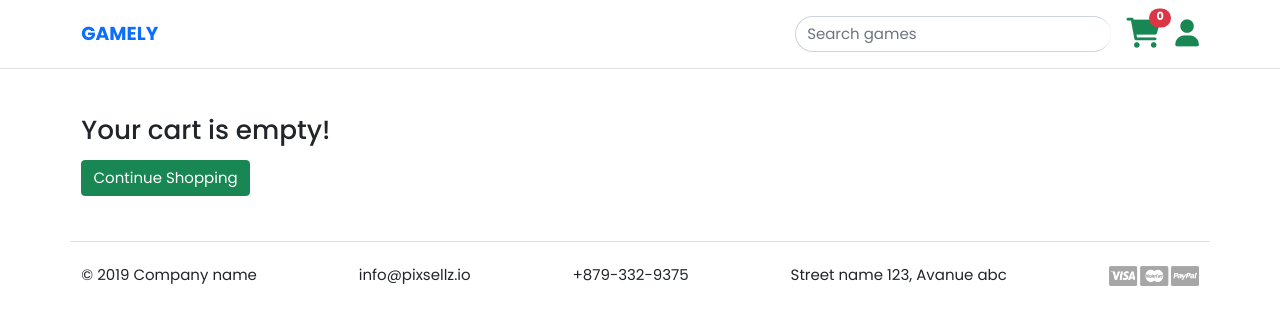
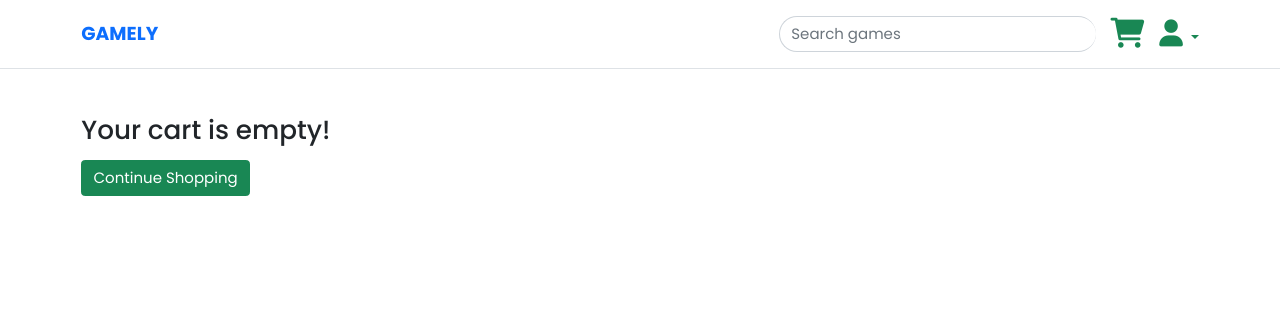
Before and after one commit to mickeymaruf/Gamely, a Django app: page /cart/ in a window 1280 px wide. Shown: the top 325 px of the page. Run offline with Django 4.2, Linux system fonts and the light colour scheme; a user stored in the database is signed in; data that the repository does not hold is empty; some libraries are stand-ins or nearby versions; some web fonts are replaced.

Commit message:
Cart only for login user

```diff
--- a/carts/views.py
+++ b/carts/views.py
@@ -1,16 +1,19 @@
 from django.shortcuts import redirect, render
+from django.contrib.auth.decorators import login_required
 
 from .models import Cart, CartItem
 from store.models import Product
 
 # Create your views here.
 
+@login_required(login_url='login')
 def _cart_id(request):
     cart = request.session.session_key
     if not cart:
         cart = request.session.create()
     return cart
 
+@login_required(login_url='login')
 def add_cart(request, product_id):
     try:
         cart = Cart.objects.get(cart_id=_cart_id(request))
@@ -29,6 +32,7 @@ def add_cart(request, product_id):
 
     return redirect('cart')
 
+@login_required(login_url='login')
 def cart(request, total=0, grand_total=0, tax=0, tax_percentage = 5):
     try:
         cart = Cart.objects.get(cart_id=_cart_id(request))
@@ -57,6 +61,7 @@ def cart_items_quantity(request, cart_items_quantity=0):
 
     return {'cart_items_quantity': cart_items_quantity}
 
+@login_required(login_url='login')
 def remove_cart(request, product_id):
     cart = Cart.objects.get(cart_id=_cart_id(request))
     product = Product.objects.get(id=product_id)
@@ -64,6 +69,7 @@ def remove_cart(request, product_id):
     cart_item.delete()
     return redirect('cart')
 
+@login_required(login_url='login')
 def remove_cart_item(request, product_id):
     cart = Cart.objects.get(cart_id=_cart_id(request))
     product = Product.objects.get(id=product_id)
--- a/store/urls.py
+++ b/store/urls.py
@@ -5,5 +5,5 @@ from . import views
 urlpatterns = [
     path('', views.store, name="store"),
     path('<slug:category_slug>/', views.store, name="product_by_catory"),
-    path('<slug:category_slug>/<str:product_name>/', views.single_product, name="single_product"),
+    path('<slug:category_slug>/<str:product_slug>/', views.single_product, name="single_product"),
 ]
--- a/store/views.py
+++ b/store/views.py
@@ -23,9 +23,9 @@ def category_links(request):
     category_links = Category.objects.all()
     return {'category_links': category_links}
 
-def single_product(request, category_slug, product_name):
+def single_product(request, category_slug, product_slug):
     try:
-        product = Product.objects.get(category__slug=category_slug, name=product_name)
+        product = get_object_or_404(Product, category__slug=category_slug, slug=product_slug)
         in_cart = CartItem.objects.filter(cart__cart_id=_cart_id(request), product=product).exists()
     except Exception as e:
         raise e
--- a/templates/includes/footer.html
+++ b/templates/includes/footer.html
@@ -1,12 +1,6 @@
 {% load static %}
 <!-- footer -->
 <section id="footer" class="mt-3">
-    <div class="container border-top py-4 d-flex justify-content-between align-items-center">
-        <p>© 2019 Company name</p>
-        <p>info@pixsellz.io</p>
-        <p>+879-332-9375</p>
-        <p>Street name 123, Avanue abc</p>
-        <img style="width:90px; height: 20px;" src="{% static 'images/cards.png' %}" alt="">
-    </div>
+
 </section>
 <!-- footer -->
--- a/templates/includes/navbar.html
+++ b/templates/includes/navbar.html
@@ -15,18 +15,27 @@
 
       <!-- cart btn-->
       <a class="ms-3 text-success position-relative" href="{% url 'cart' %}"><i style="font-size: 2rem;" class="fa-solid fa-cart-shopping"></i>
+        {% if cart_items_quantity > 0 %}
         <span class="position-absolute top-0 start-100 translate-middle badge rounded-pill bg-danger">
           {% if cart_items_quantity > 99 %}
           99+
-          {% else %}
+          {% endif %}
           {{cart_items_quantity}}
-          {% endif %}
           <span class="visually-hidden">unread messages</span>
         </span>
+        {% endif %}
       </a>
        <!-- cart btn-->
 
-      <a class="ms-3 text-success" href=""><i style="font-size: 1.8rem;" class="fa-solid fa-user"></i></a>
+      <div class="btn-group ms-3" style="cursor: pointer;">
+        <span class="text-success dropdown-toggle" data-bs-toggle="dropdown" aria-expanded="false">
+          <i style="font-size: 1.8rem;" class="fa-solid fa-user"></i>
+        </span>
+        <ul class="dropdown-menu dropdown-menu-end">
+          <li><a href="{% url 'logout' %}" class="dropdown-item" type="button">Logout</a></li>
+        </ul>
+      </div>
+
       {% else %}
       <div class="text-center ms-3">
           <a class="btn signin-btn" href="{% url 'login' %}">Sign In</a>
--- a/templates/includes/showcase.html
+++ b/templates/includes/showcase.html
@@ -12,7 +12,7 @@
                 <div class="carousel-item active">
                     <img src="{% static 'images/fortnite-banner.jpeg' %}" class="banner-image d-block w-100 position-relative" alt="Fortnite: Season 3">
                     <div class="showcaseImage-layer"></div>
-                    <div class="carousel-caption d-none d-md-block">
+                    <div class="carousel-caption">
                         <h3>Fortnite: Season 3</h3>
                         <p>Play Fortnite and enjoy with gamely for free.</p>
                     </div>
@@ -20,7 +20,7 @@
                 <div class="carousel-item">
                     <img src="{% static 'images/naraka-banner.jpg' %}" class="banner-image d-block w-100 position-relative" alt="Fortnite: Season 3">
                     <div class="showcaseImage-layer"></div>
-                    <div class="carousel-caption d-none d-md-block">
+                    <div class="carousel-caption">
                         <h3>Naraka: Bladepoint</h3>
                         <p>Unchained multiplayer action adventure game.</p>
                     </div>
@@ -28,7 +28,7 @@
                 <div class="carousel-item">
                     <img src="{% static 'images/amongus-banner.webp' %}" class="banner-image d-block w-100 position-relative" alt="Fortnite: Season 3">
                     <div class="showcaseImage-layer"></div>
-                    <div class="carousel-caption d-none d-md-block">
+                    <div class="carousel-caption">
                         <h3>Among Us</h3>
                         <p>Prepare for being a imposter among us.</p>
                     </div>
--- a/templates/index.html
+++ b/templates/index.html
@@ -12,7 +12,7 @@
         </div>
         <div class="products-items" id="autoWidth" class="cs-hidden">
             {% for product in products %}
-            <a href="{% url 'single_product' product.category.slug product.name %}">
+            <a href="{% url 'single_product' product.category.slug product.slug %}">
                 <div class="item-a product-item">
                     <img class="product-img" src="{{product.image.url}}" alt="{{product.name}}">
                     <div class="product-details">
```
Also changed, not shown: db.sqlite3.
